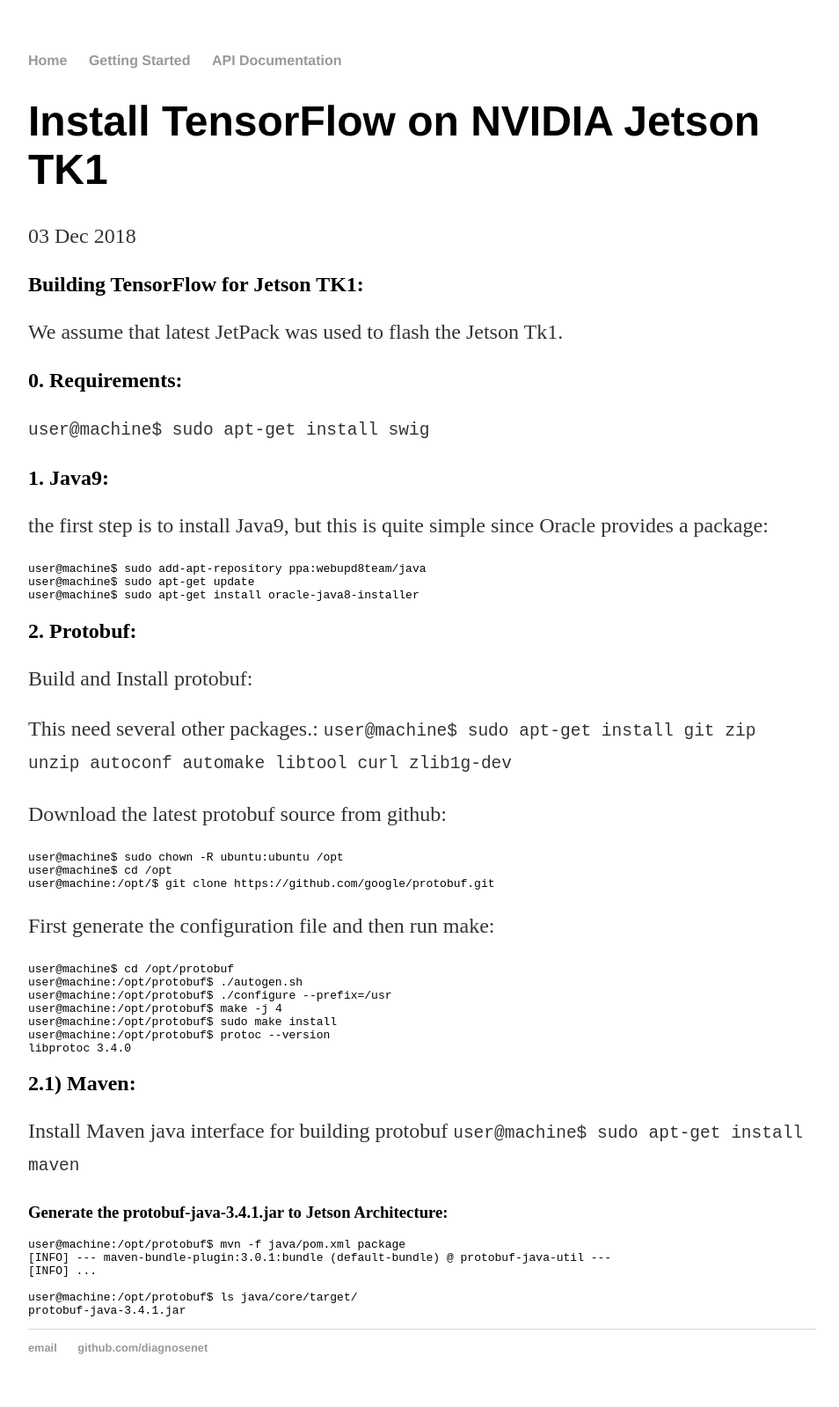
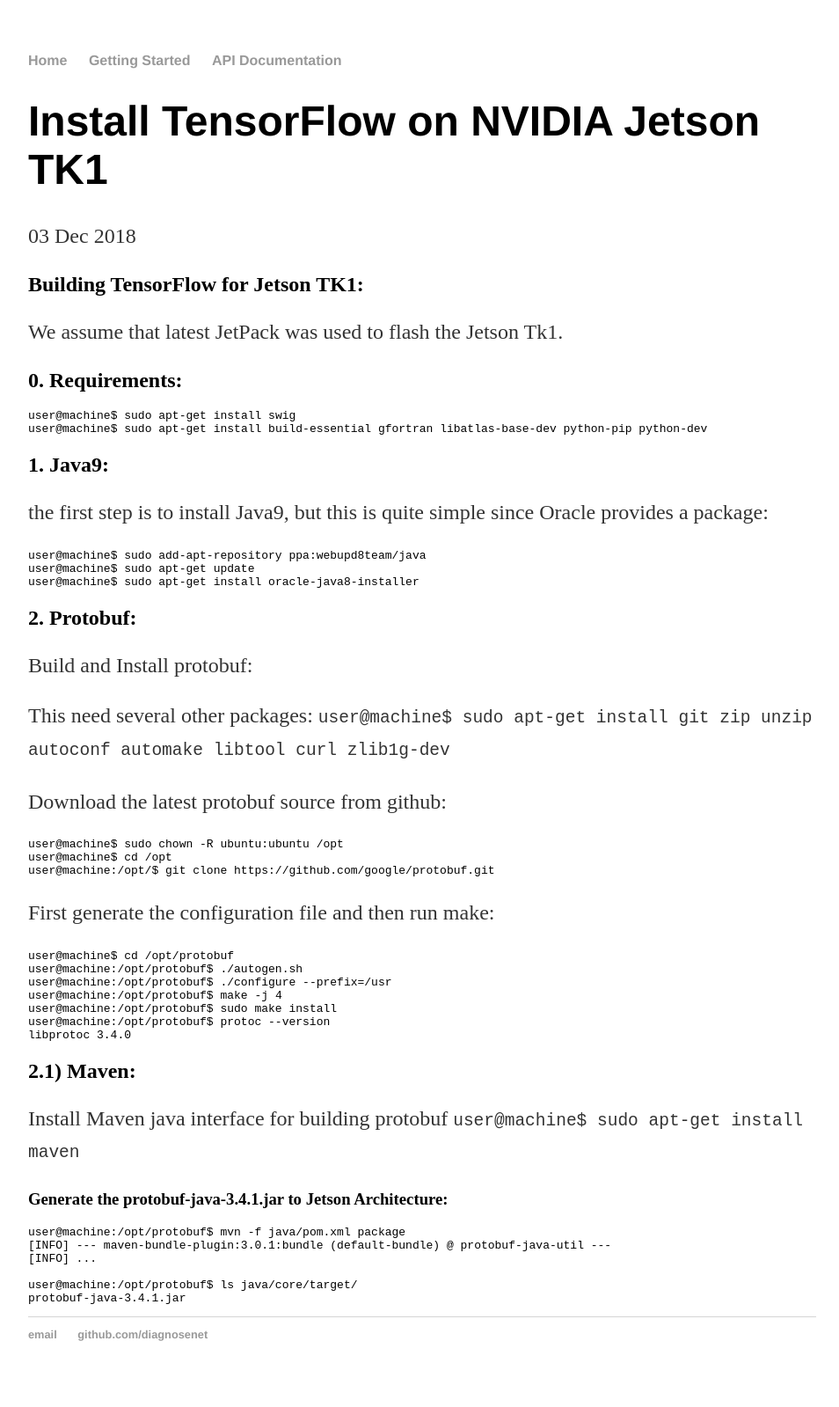
Before and after one commit to diagnosenet/diagnosenet.github.io, a Jekyll site: the page built from _posts/2018-12-03-tensorflow-installation-jetsontk1.md, in a window 1280 px wide. Shown: the whole page at 88% size, without its empty margins (160-1114 px from the left). Built offline with Jekyll 4.4.1, drawn with Linux system fonts in a browser that asks for light colours.

Commit message:
Update 2018-12-03-tensorflow-installation-jetsontk1.md

````diff
--- a/_posts/2018-12-03-tensorflow-installation-jetsontk1.md
+++ b/_posts/2018-12-03-tensorflow-installation-jetsontk1.md
@@ -8,7 +8,10 @@
 We assume that latest JetPack was used to flash the Jetson Tk1.
 
 ## 0. Requirements:
-```user@machine$ sudo apt-get install swig```
+```bash
+user@machine$ sudo apt-get install swig
+user@machine$ sudo apt-get install build-essential gfortran libatlas-base-dev python-pip python-dev
+```
 
 ## 1. Java9:
 the first step is to install Java9, but this is quite simple since Oracle provides a package:
@@ -21,7 +24,7 @@
 ## 2. Protobuf:
 Build and Install protobuf:
 
-This need several other packages.:
+This need several other packages:
 ```user@machine$ sudo apt-get install git zip unzip autoconf automake libtool curl zlib1g-dev```
 
 Download the latest protobuf source from github:
````
